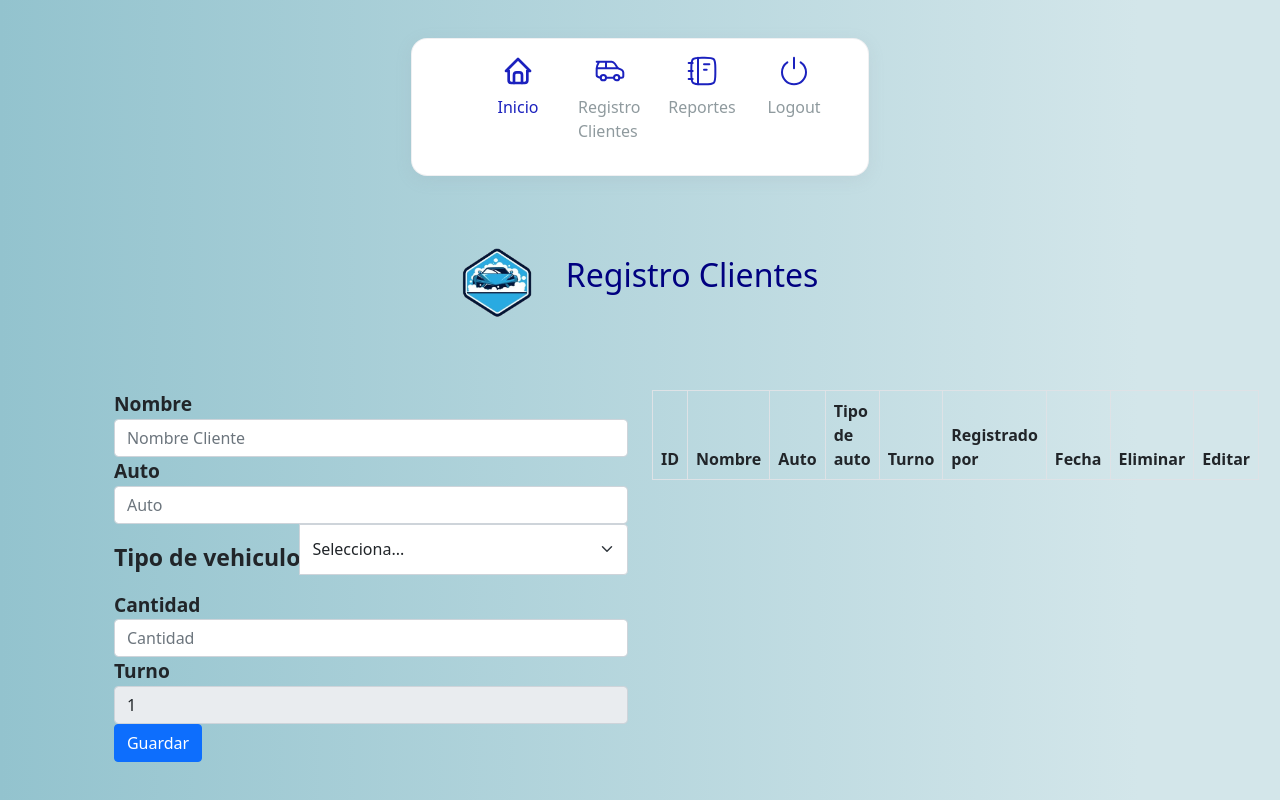
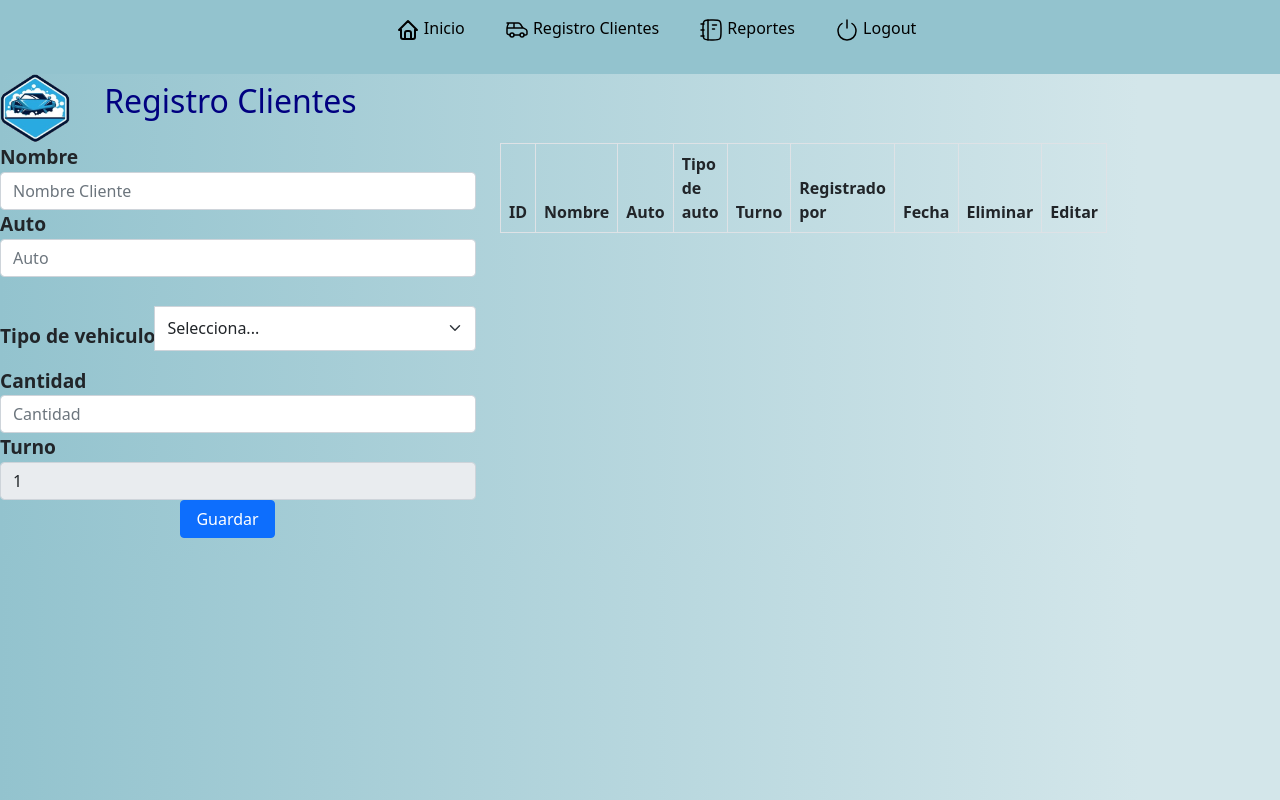
Before and after one commit to LeoNardoz333/Autolavado, a PHP site: page /RClientes in a window 1280 px wide. Run offline with PHP 8.4, Linux system fonts and the light colour scheme; the visitor is signed in with stand-in values (Sample User, id 1); data that the repository does not hold is empty.

Commit message:
Diseño registro vehiculo, registro usuarios

```diff
--- a/Proyecto/view/Menu.view.php
+++ b/Proyecto/view/Menu.view.php
@@ -1,148 +1,30 @@
 
 <style>
-    :root {
-    --bg: #F8F8FF;
-    --nav-bg: #fff;
-    --primary: #1b21be;
-    /* 040404 */
-    --nav-item-color: #8F9A9E;
-    --nav-border: #8F9A9E;
-    --white: #fff;
-    --gap: 0.5rem;
-    --item-width: 5.25rem;
-}
-
-* {
-    margin: 0;
-    padding: 0;
-    box-sizing: border-box;
-}
-
-body {
-    font-family: "Mulish", sans-serif;
-    font-size: 16px;
-    display: grid;
-    place-items: center;
-    height: 100vh;
-    background: var(--background);
-    padding: 0.1rem;
-}
-
     .navigation {
-    max-width: fit-content;
+        width: 100%;
+        background: #93C3CE;
         display: flex;
-    justify-content: center;
-    width: 100%;
-    padding: 1rem 2rem;
-    background: var(--nav-bg);
-    box-shadow: 0px 4px 16px 0px rgba(148, 156, 169, 0.15);
-    border-radius: 1rem;
-    border: 1px solid rgba(148, 156, 169, 0.15);
-    user-select: none;
-}
-
-
-.cta-btn {
-    position: absolute;
-    margin: 0 auto;
-    border-radius: 50%;
-    width: 3rem;
-    height: 3rem;
-    cursor: pointer;
-    background: var(--primary);
-    border: 0;
-}
-
-.cta-btn>svg {
-    width: 1.75rem;
-    height: 1.75rem;
-    stroke: var(--white);
+        justify-content: space-around;
+        align-items: center;
+        padding: 1rem 0;
     }
 
     .nav-list {
+        list-style-type: none;
         display: flex;
-    list-style-type: none;
-    gap: var(--gap);
-    position: relative;
-}
-
-.nav-list>li {
-    width: var(--item-width);
-    display: flex;
-    flex-direction: column;
-    align-items: center;
-}
-
-.cta-wrapper {
-    display: flex;
-    width: 0rem!important;
-    position: relative;
-}
-
-.cta-btn {
-    position: absolute;
-    top: -2.5rem;
+        gap: 0.5rem;
     }
 
     .nav-list>li>a {
-    display: flex;
-    flex-direction: column;
-    align-items: center;
-    max-width: 4rem;
-    gap: 0.5rem;
-    width: 100%;
-    color: var(--nav-item-color);
         text-decoration: none;
-    transition: all 0.2s ease-in-out;
+        color: #000;
+        padding: 0.5rem 1rem;
+        border-radius: 0.5rem;
+        transition: background-color 0.3s ease;
     }
 
-.nav-list>li>a>svg {
-    width: 2rem;
-    height: 2rem;
-    stroke: var(--nav-item-color);
-    transition: all 0.2s ease-in-out;
-}
-
-.nav-list>li:hover>a {
-    color: var(--primary);
-}
-
-.nav-list>li:hover>a>svg {
-    stroke: var(--primary);
-}
-
-.nav-list>.active>a {
-    color: var(--primary);
-}
-
-.nav-list>.active>a>svg {
-    stroke: var(--primary);
-}
-
-.active-bar {
-    position: absolute;
-    bottom: -1rem;
-    min-width: var(--item-width);
-    height: 0.5rem;
-    background: var(--primary);
-    z-index: 1;
-    transition: 0.5s;
-}
-
-.nav-list li:nth-child(1).active~.active-bar {
-    transform: translatex(calc(0));
-}
-
-.nav-list li:nth-child(2).active~.active-bar {
-    transform: translatex(calc(var(--item-width) + var(--gap)));
-}
-
-.nav-list li:nth-child(4).active~.active-bar {
-    transform: translatex(calc(var(--item-width)*2 + var(--gap)*2 + var(--gap)));
-}
-
-.nav-list li:nth-child(5).active~.active-bar {
-    transform: translatex(calc(var(--item-width)*3 + var(--gap)*3 + var(--gap)));
+    .nav-list>li>a:hover {
+        background-color: rgba(255, 255, 255, 0.2);
     }
 </style>
 <nav class="navigation">
@@ -162,7 +44,7 @@ body {
             </li>
             <li>
                 <a href="rclientes">
-<svg xmlns="http://www.w3.org/2000/svg" viewBox="0 0 24 24" width="24" height="24" color="#1b21be" fill="none">
+<svg xmlns="http://www.w3.org/2000/svg" viewBox="0 0 24 24" width="24" height="24" color="#000" fill="none">
     <path d="M9.00684 17C9.00684 18.1046 8.11141 19 7.00684 19C5.90227 19 5.00684 18.1046 5.00684 17C5.00684 15.8954 5.90227 15 7.00684 15C8.11141 15 9.00684 15.8954 9.00684 17Z" stroke="currentColor" stroke-width="1.5" />
     <path d="M19.0068 17C19.0068 18.1046 18.1114 19 17.0068 19C15.9022 19 15.0068 18.1046 15.0068 17C15.0068 15.8954 15.9022 15 17.0068 15C18.1114 15 19.0068 15.8954 19.0068 17Z" stroke="currentColor" stroke-width="1.5" />
     <path d="M2.00686 10H18.0069M2.00686 10C2.00686 10.78 1.98687 13.04 2.01085 15.26C2.04682 15.98 2.16673 16.58 5.00857 17M2.00686 10C2.22269 8.26 3.16197 6.2 3.64161 5.42M9.00686 10V5M14.997 17H9.00152M2.02284 5H12.2391C12.2391 5 12.7786 5 13.2583 5.048C14.1576 5.132 14.913 5.54 15.6684 6.56C16.4683 7.64 17.0834 9.008 17.8987 9.74C19.2537 10.9564 21.8318 10.58 21.9756 13.16C22.0116 14.48 22.0116 15.92 21.9517 16.16C21.8554 16.8667 21.3105 16.9821 20.6327 17C20.0444 17.0156 19.3353 16.9721 18.9899 17" stroke="currentColor" stroke-width="1.5" stroke-linecap="round" />
@@ -173,7 +55,7 @@ body {
             </li>
 			<!-- <li>
                 <a href="menuadm">
-				<svg xmlns="http://www.w3.org/2000/svg" viewBox="0 0 24 24" width="24" height="24" color="#1b21be" fill="none">
+				<svg xmlns="http://www.w3.org/2000/svg" viewBox="0 0 24 24" width="24" height="24" color="#000" fill="none">
     <path d="M20.9427 16.8354C20.2864 12.8866 18.2432 9.94613 16.467 8.219C15.9501 7.71642 15.6917 7.46513 15.1208 7.23257C14.5499 7 14.0592 7 13.0778 7H10.9222C9.94081 7 9.4501 7 8.87922 7.23257C8.30834 7.46513 8.04991 7.71642 7.53304 8.219C5.75682 9.94613 3.71361 12.8866 3.05727 16.8354C2.56893 19.7734 5.27927 22 8.30832 22H15.6917C18.7207 22 21.4311 19.7734 20.9427 16.8354Z" stroke="currentColor" stroke-width="1.5" stroke-linecap="round" stroke-linejoin="round" />
     <path d="M7.25662 4.44287C7.05031 4.14258 6.75128 3.73499 7.36899 3.64205C8.00392 3.54651 8.66321 3.98114 9.30855 3.97221C9.89237 3.96413 10.1898 3.70519 10.5089 3.33548C10.8449 2.94617 11.3652 2 12 2C12.6348 2 13.1551 2.94617 13.4911 3.33548C13.8102 3.70519 14.1076 3.96413 14.6914 3.97221C15.3368 3.98114 15.9961 3.54651 16.631 3.64205C17.2487 3.73499 16.9497 4.14258 16.7434 4.44287L15.8105 5.80064C15.4115 6.38146 15.212 6.67187 14.7944 6.83594C14.3769 7 13.8373 7 12.7582 7H11.2418C10.1627 7 9.6231 7 9.20556 6.83594C8.78802 6.67187 8.5885 6.38146 8.18945 5.80064L7.25662 4.44287Z" stroke="currentColor" stroke-width="1.5" stroke-linejoin="round" />
     <path d="M13.6267 12.9186C13.4105 12.1205 12.3101 11.4003 10.9892 11.9391C9.66829 12.4778 9.45847 14.2113 11.4565 14.3955C12.3595 14.4787 12.9483 14.2989 13.4873 14.8076C14.0264 15.3162 14.1265 16.7308 12.7485 17.112C11.3705 17.4932 10.006 16.8976 9.85742 16.0517M11.8417 10.9927V11.7531M11.8417 17.2293V17.9927" stroke="currentColor" stroke-width="1.5" stroke-linecap="round" stroke-linejoin="round" />
@@ -184,7 +66,7 @@ body {
             <li>
                 <a href="reportes">
 
-				<svg xmlns="http://www.w3.org/2000/svg" viewBox="0 0 24 24" width="24" height="24" color="#1b21be" fill="none">
+				<svg xmlns="http://www.w3.org/2000/svg" viewBox="0 0 24 24" width="24" height="24" color="#000" fill="none">
     <path d="M22 14V10C22 6.22876 22 4.34315 20.8284 3.17157C19.6569 2 17.7712 2 14 2H12C8.22876 2 6.34315 2 5.17157 3.17157C4 4.34315 4 6.22876 4 10V14C4 17.7712 4 19.6569 5.17157 20.8284C6.34315 22 8.22876 22 12 22H14C17.7712 22 19.6569 22 20.8284 20.8284C22 19.6569 22 17.7712 22 14Z" stroke="currentColor" stroke-width="1.5" />
     <path d="M5 6L2 6M5 12H2M5 18H2" stroke="currentColor" stroke-width="1.5" stroke-linecap="round" stroke-linejoin="round" />
     <path d="M17.5 7L13.5 7M15.5 11H13.5" stroke="currentColor" stroke-width="1.5" stroke-linecap="round" stroke-linejoin="round" />
@@ -206,7 +88,7 @@ body {
             <li>
                 <a href="logout">
 
-                <svg xmlns="http://www.w3.org/2000/svg" viewBox="0 0 24 24" width="24" height="24" color="#1b21be" fill="none">
+                <svg xmlns="http://www.w3.org/2000/svg" viewBox="0 0 24 24" width="24" height="24" color="#000" fill="none">
     <path d="M7.02331 5.5C4.59826 7.11238 3 9.86954 3 13C3 17.9706 7.02944 22 12 22C16.9706 22 21 17.9706 21 13C21 9.86954 19.4017 7.11238 16.9767 5.5" stroke="currentColor" stroke-width="1.5" stroke-linecap="round" stroke-linejoin="round" />
     <path d="M12 2V10" stroke="currentColor" stroke-width="1.5" stroke-linecap="round" stroke-linejoin="round" />
 </svg>
--- a/Proyecto/view/RClientes.view.php
+++ b/Proyecto/view/RClientes.view.php
@@ -4,21 +4,25 @@
     /* background-image: linear-gradient(90deg, #6dd5ed 10%, #4567e4 90%); */
     background-image: linear-gradient(90deg, #93C3CE 0%, #D3E6EA 89%);
   }
+  .btn-cus {
+        width: 20%;
+        margin-bottom: 15px;
+		    margin-left: 180px;
+    }
 </style>
 <body class="fondo4">
 <img style="max-width: 70px; height: auto; display: inline-block; vertical-align: middle;" src="images/alavado.png">
     <h2 style="color: navy; padding-left: 20px; display: inline-block; margin-left: 10px;">Registro Clientes</h2>
 </div>
-<div class="row">
+<div class="row"style="width: 1000px;">
     <div class="col-6" id="x">
         <form method="post" action="rclientes"style="font-size: larger; font-weight: bold;">
             Nombre <input type="text" name="txtNombre" placeholder="Nombre Cliente" class="form-control">
-            Auto <input type="text" name="txtAuto" placeholder="Auto" class="form-control">
-
+            Auto <input type="text" name="txtAuto" placeholder="Auto" class="form-control"><br>
             <div class="input-group mb-3">
-  <label class="mt-3"style="font-size: larger; font-weight: bold;" for="inputGroupSelect01">Tipo de vehiculo</label>
-  <select class="form-select" id="inputGroupSelect01" name="tipoVehiculo">
-    <option selected>Selecciona...</option>
+          <label class="mt-3"style="font-weight: bold;" for="inputGroupSelect01">Tipo de vehiculo</label>
+          <select class="form-select" id="inputGroupSelect01" name="tipoVehiculo">
+            <option selected>Selecciona...</option>
     <?php
     require('config.php');
     $con = new mysqli(s, u, p, bd);
@@ -65,7 +69,7 @@
             'value="'.($turno + 1).'" readonly>';
             $w->close();
             ?>
-            <button type="submit" class="btn btn-primary">
+            <button type="submit" class="btn btn-primary btn-cus">
                 Guardar
             </button>
         </form>
```
Also changed, not shown: Proyecto/view/gusuarios.view.php (+8 -3 lines), Proyecto/view/menuadm.view.php (+18 -133 lines), Proyecto/view/rusuarios.view.php (+5 -4 lines), Proyecto/view/rvehiculos.view.php (+11 -5 lines). Lines whose indentation alone changed are shown as unchanged.
